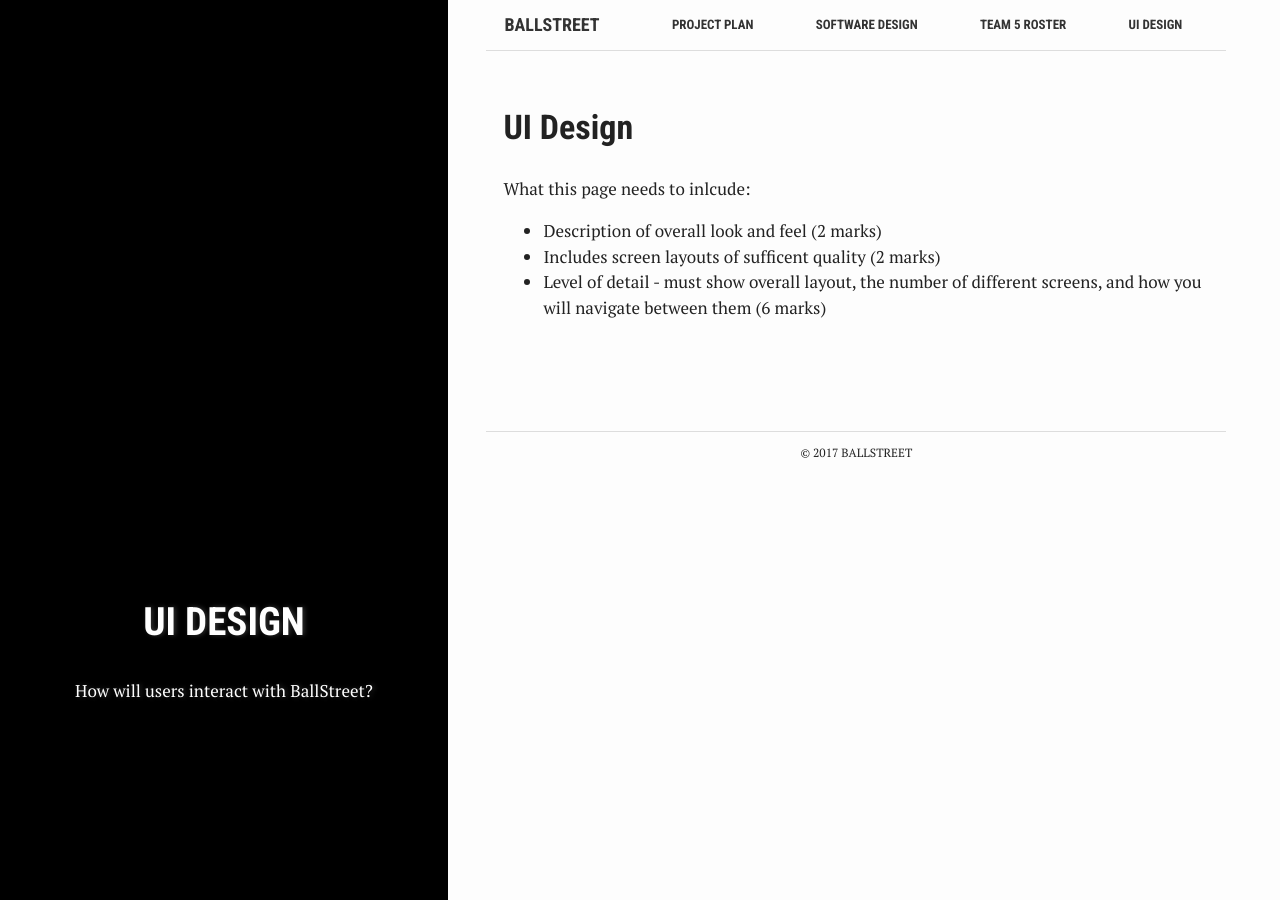
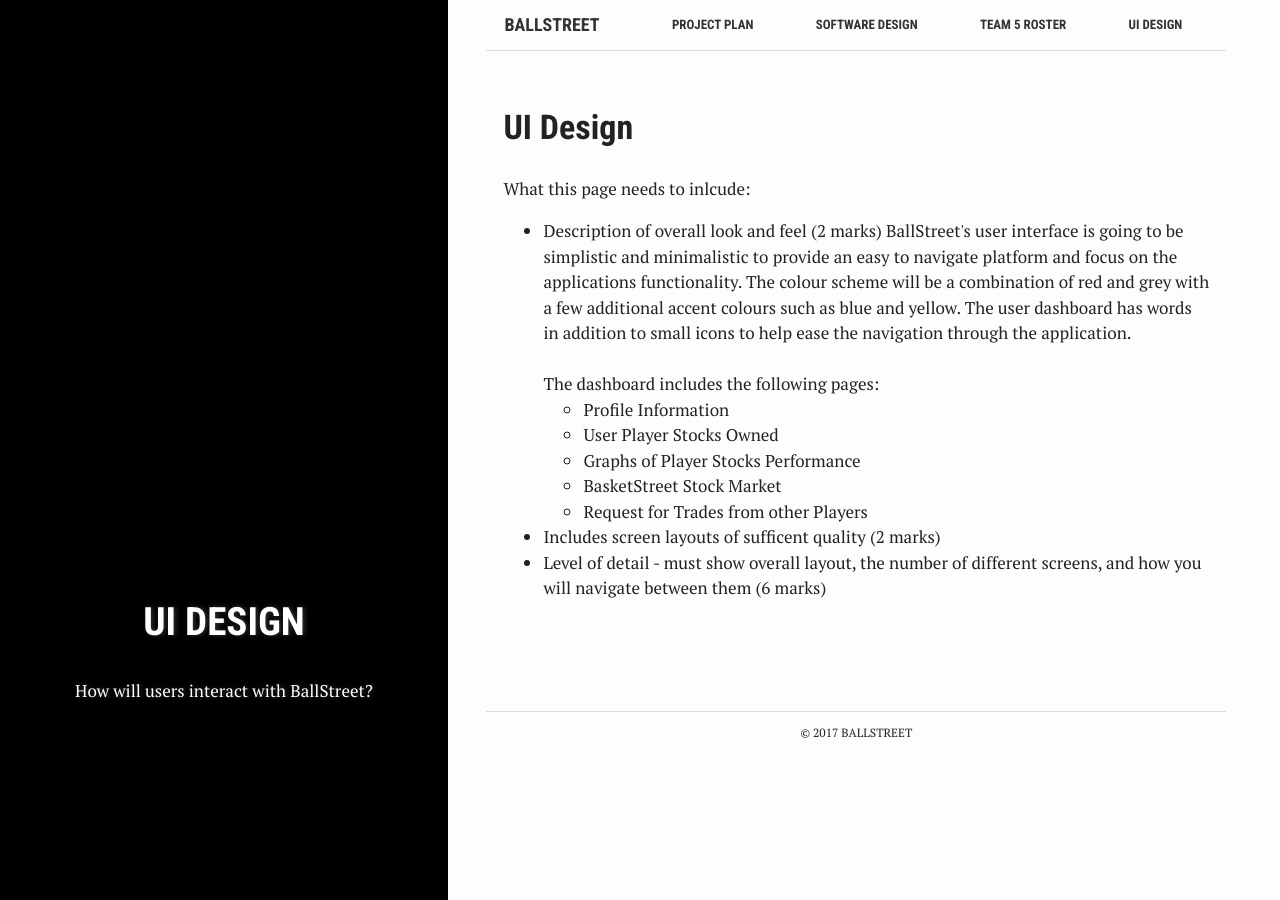
Before and after one commit to ufrauq/Ball-Street, a Jekyll site: the page built from ui-design.md, in a window 1280 px wide. Built offline with Jekyll 4.4.1, drawn with Linux system fonts in a browser that asks for light colours.

Commit message:
Update ui-design.md

```diff
--- a/ui-design.md
+++ b/ui-design.md
@@ -13,6 +13,18 @@
 
 <ul>
 <li> Description of overall look and feel (2 marks) </li>
+
+BallStreet's user interface is going to be simplistic and minimalistic to provide an easy to navigate platform and focus on the applications functionality. The colour scheme will be a combination of red and grey with a few additional accent colours such as blue and yellow. The user dashboard has words in addition to small icons to help ease the navigation through the application. <br><br>
+The dashboard includes the following pages:
+<ul>
+<li> Profile Information</li>
+<li> User Player Stocks Owned</li>
+<li> Graphs of Player Stocks Performance</li>
+<li> BasketStreet Stock Market </li>
+<li> Request for Trades from other Players</li>
+</ul>
+
+
 <li> Includes screen layouts of sufficent quality (2 marks) </li>
 <li> Level of detail - must show overall layout, the number of different screens, and how you will navigate between them (6 marks) </li>
 </ul>
```
